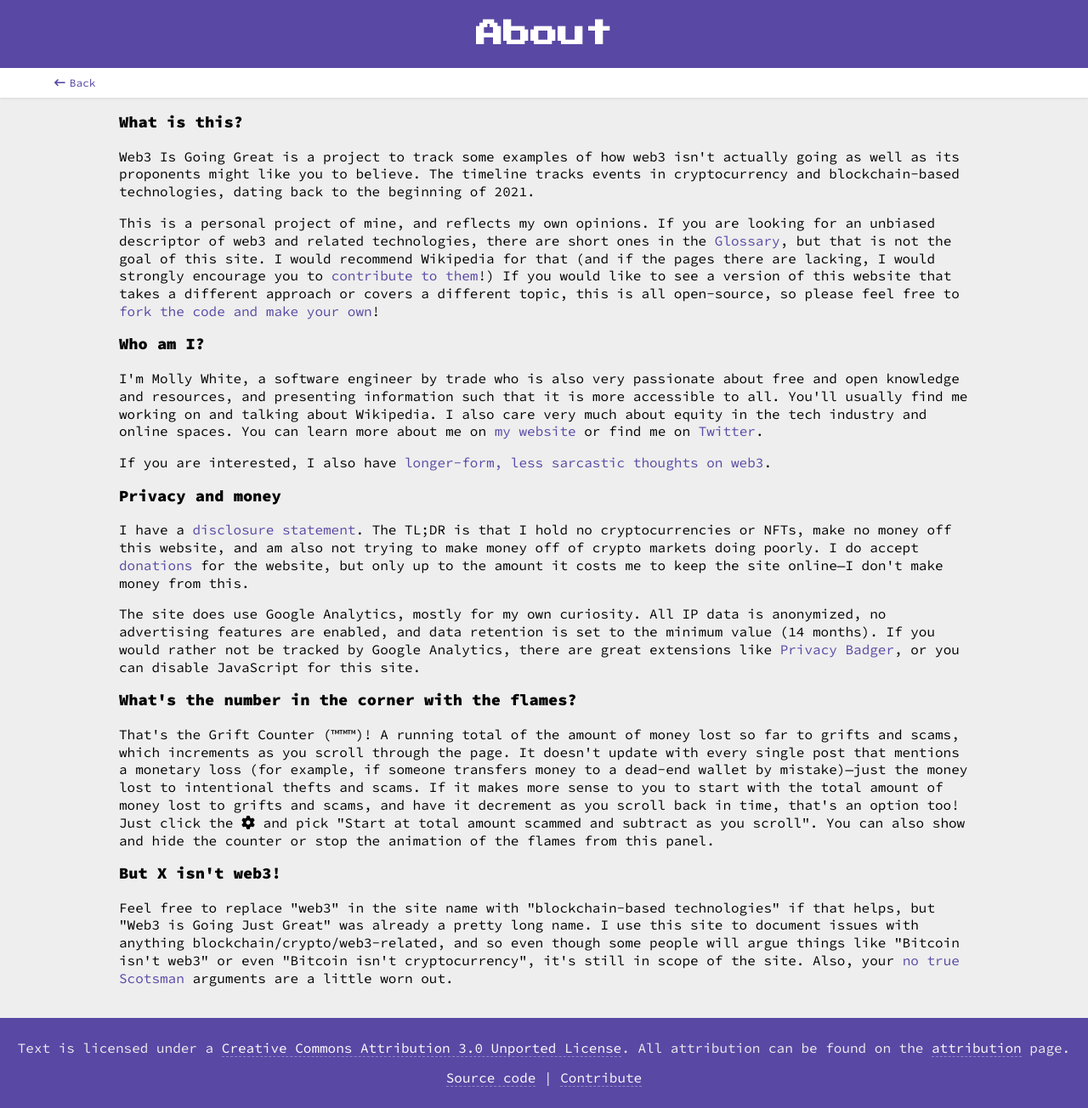
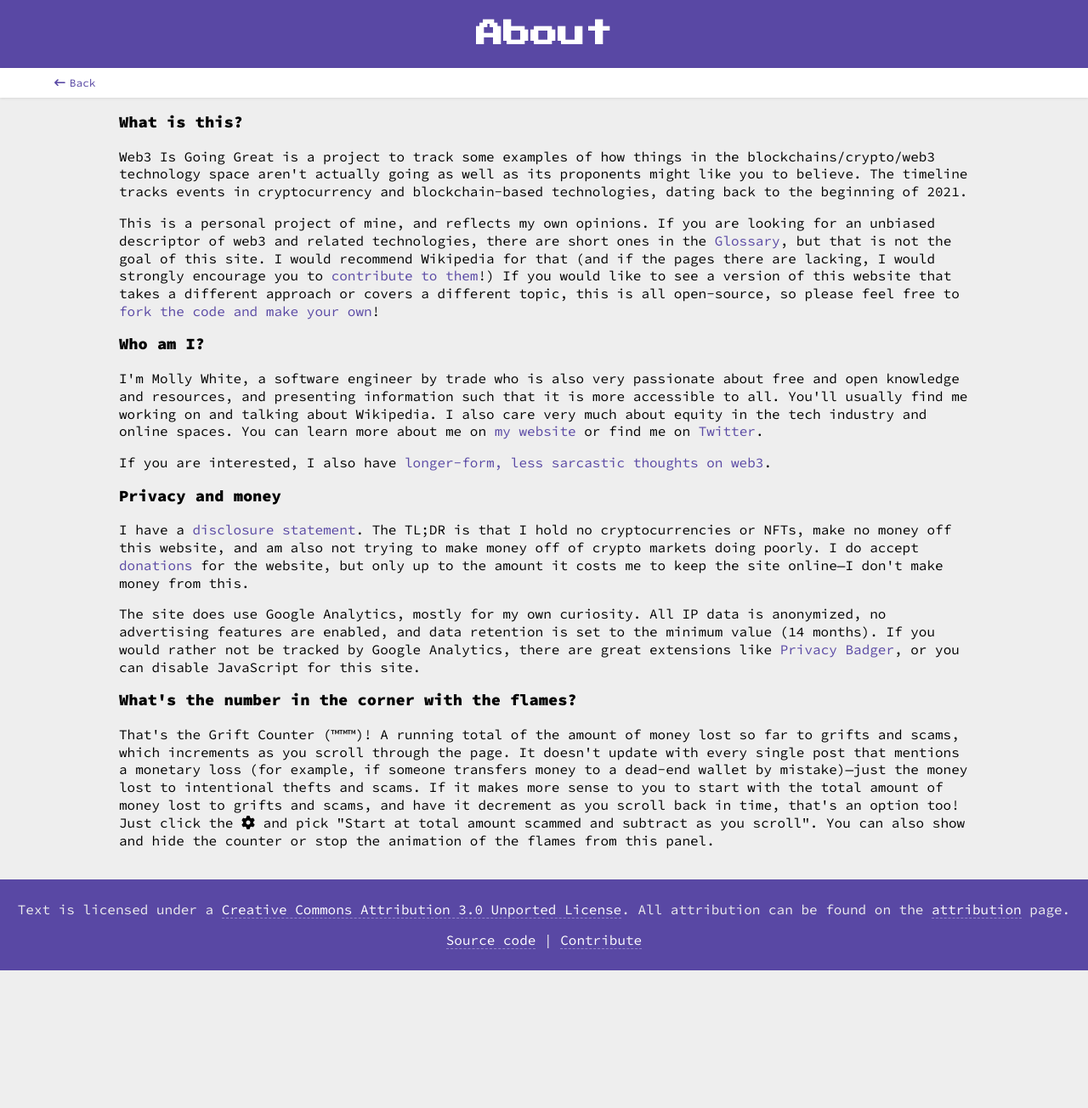
Before and after one commit to nakaohideo/web3-is-going-great, a Next.js app in the folder src/: page /about in a window 1280 px wide. Shown: the whole page at 85% size. After the commit the page ends 1142 px from the top, so only its background shows below. Built offline with nearby package versions, Linux system fonts and the light colour scheme.

Commit message:
Already addressed, actually

```diff
--- a/src/pages/about.js
+++ b/src/pages/about.js
@@ -24,10 +24,11 @@ export default function WhatIsWeb3() {
         <article className="generic-page">
           <h3>What is this?</h3>
           <p>
-            Web3 Is Going Great is a project to track some examples of how web3
-            isn't actually going as well as its proponents might like you to
-            believe. The timeline tracks events in cryptocurrency and
-            blockchain-based technologies, dating back to the beginning of 2021.
+            Web3 Is Going Great is a project to track some examples of how
+            things in the blockchains/crypto/web3 technology space aren't
+            actually going as well as its proponents might like you to believe.
+            The timeline tracks events in cryptocurrency and blockchain-based
+            technologies, dating back to the beginning of 2021.
           </p>
           <p>
             This is a personal project of mine, and reflects my own opinions. If
@@ -118,19 +119,6 @@ export default function WhatIsWeb3() {
             show and hide the counter or stop the animation of the flames from
             this panel.
           </p>
-          <h3 id="no-true-scotsman">But X isn't web3!</h3>
-          <p>
-            Feel free to replace "web3" in the site name with "blockchain-based
-            technologies" if that helps, but "Web3 is Going Just Great" was
-            already a pretty long name. I use this site to document issues with
-            anything blockchain/crypto/web3-related, and so even though some
-            people will argue things like "Bitcoin isn't web3" or even "Bitcoin
-            isn't cryptocurrency", it's still in scope of the site. Also, your{" "}
-            <a href="https://en.wikipedia.org/wiki/No_true_Scotsman">
-              no true Scotsman
-            </a>{" "}
-            arguments are a little worn out.
-          </p>
         </article>
       </div>
       <Footer />
```
